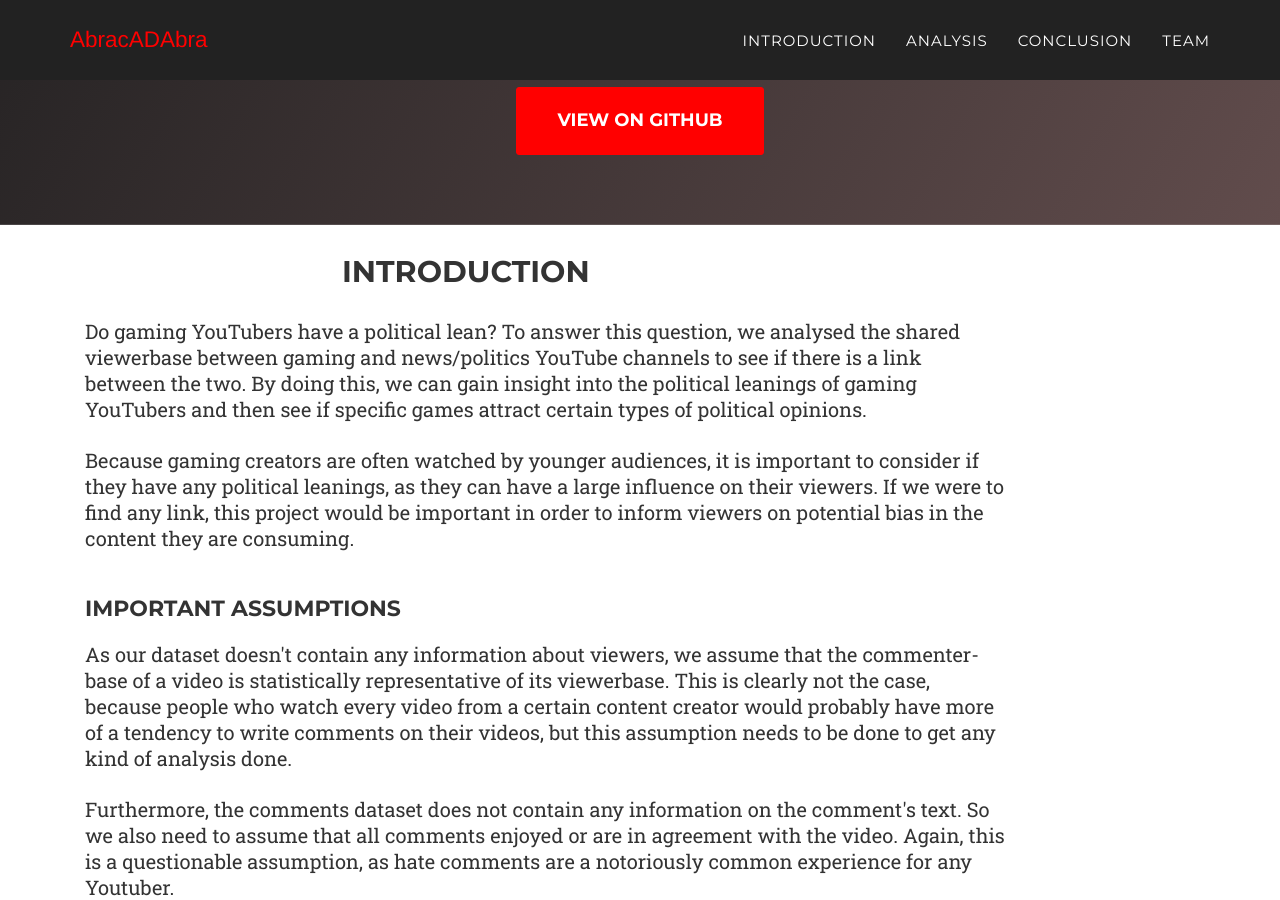
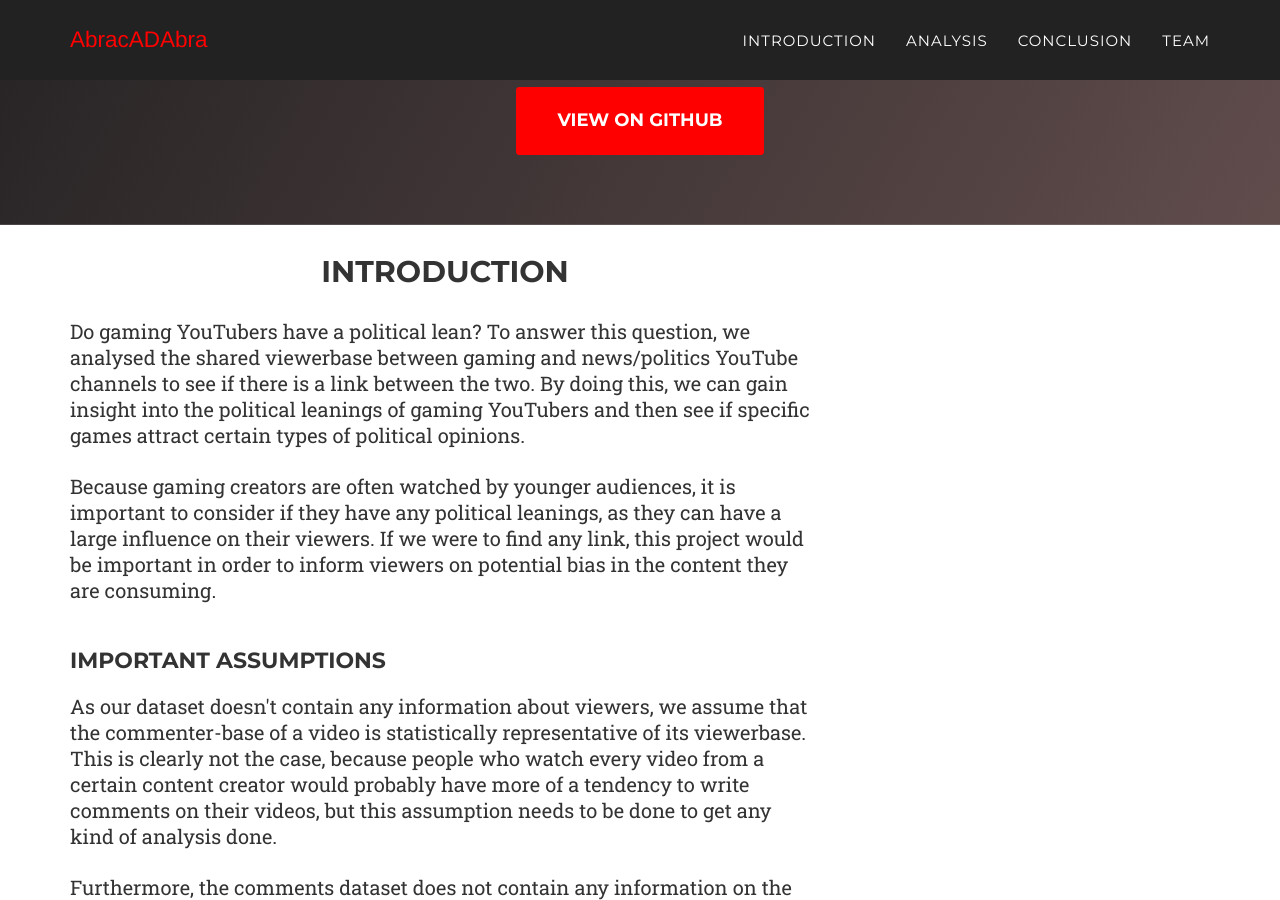
Before and after one commit to epfl-ada/ada-2022-project-abracadabra, a Jekyll site: the page built from docs/index.html, in a window 1280 px wide and 900 px high, scrolled down 397 px. Built offline with Jekyll 4.4.1, drawn with Linux system fonts in a browser that asks for light colours; some web fonts are replaced.

Commit message:
test narrower text

```diff
--- a/docs/_includes/story.md
+++ b/docs/_includes/story.md
@@ -1,12 +1,11 @@
 <!-- Intro Section -->
 
 <section id="intro">
-    <div class="container col-lg-10 mx-auto">
-        <div class="row">
-            <div class="col-lg-10 text-center">
-                <h2 class="section-heading">Introduction</h2>
-            </div>
-        </div>
+<div class="row">
+<div class="col-lg-8 mx-auto">
+<div class="text-center">
+    <h2 class="section-heading">Introduction</h2>
+</div>
         <p>
             Do gaming YouTubers have a political lean? To answer this question, we analysed the shared viewerbase between
 gaming and news/politics YouTube channels to see if there is a link between the two. By doing this, we can gain insight
@@ -35,12 +34,14 @@ hate comments are a notoriously common experience for any Youtuber.
 channels as well as the top 200 news/politics channels.
         </p>
     </div>
+    </div>
 </section>
 
 <!-- Analysis Section -->
 <section id="analysis">
-<div class="container col-lg-10 mx-auto">
-<div class="col-lg-10 text-center">
+<div class="row">
+<div class="col-lg-10 mx-auto">
+<div class="text-center">
     <h2 class="section-heading">Analysis</h2>
 </div>
 
@@ -252,6 +253,7 @@ This would mean that people don't tend to comment on videos that always have the
 means that we cannot prove anything about the political lean of gaming YouTubers.
 </p>
 </div>
+</div>
 </section>
 
 <!--Conclusion section-->
```
